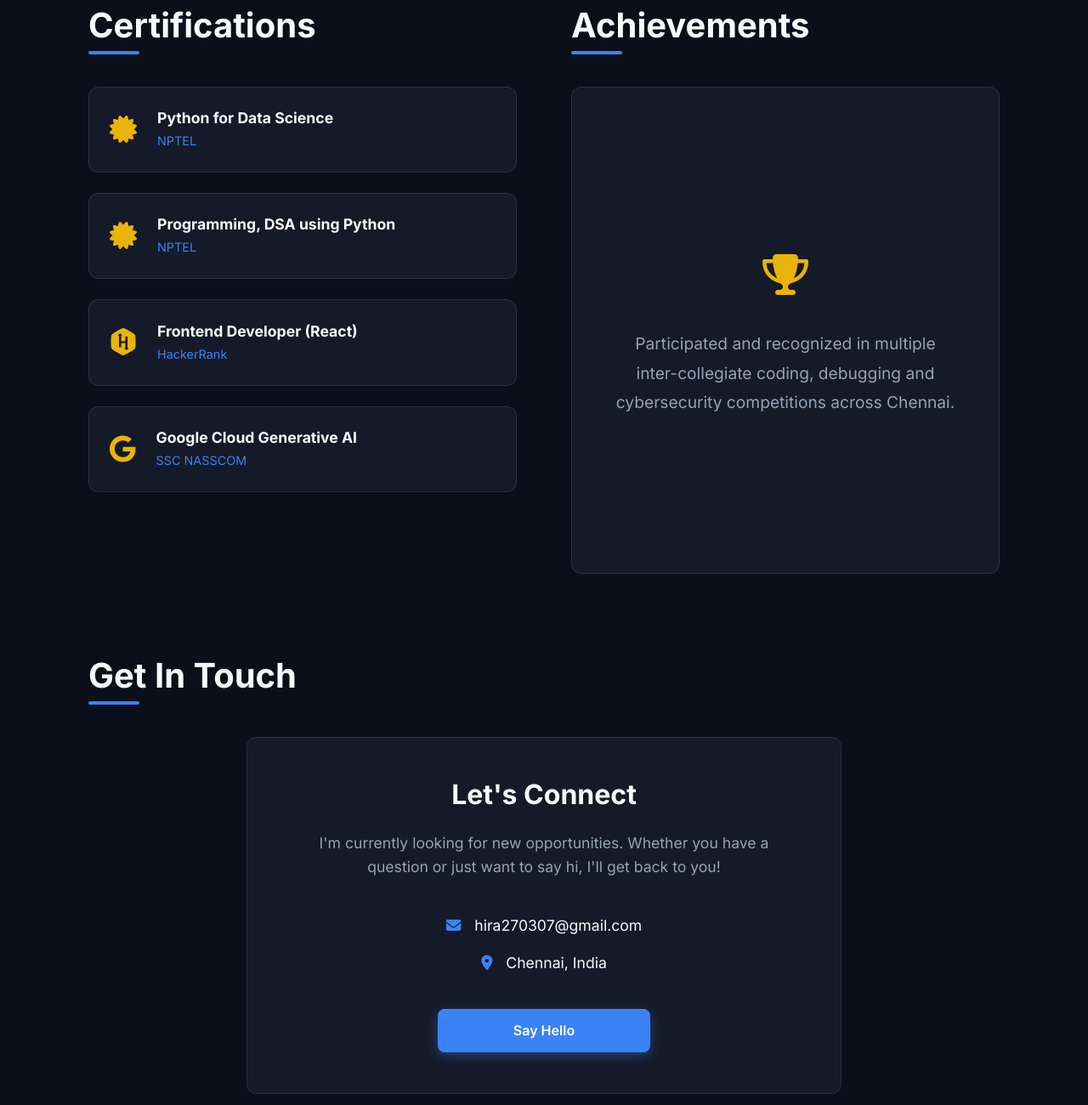
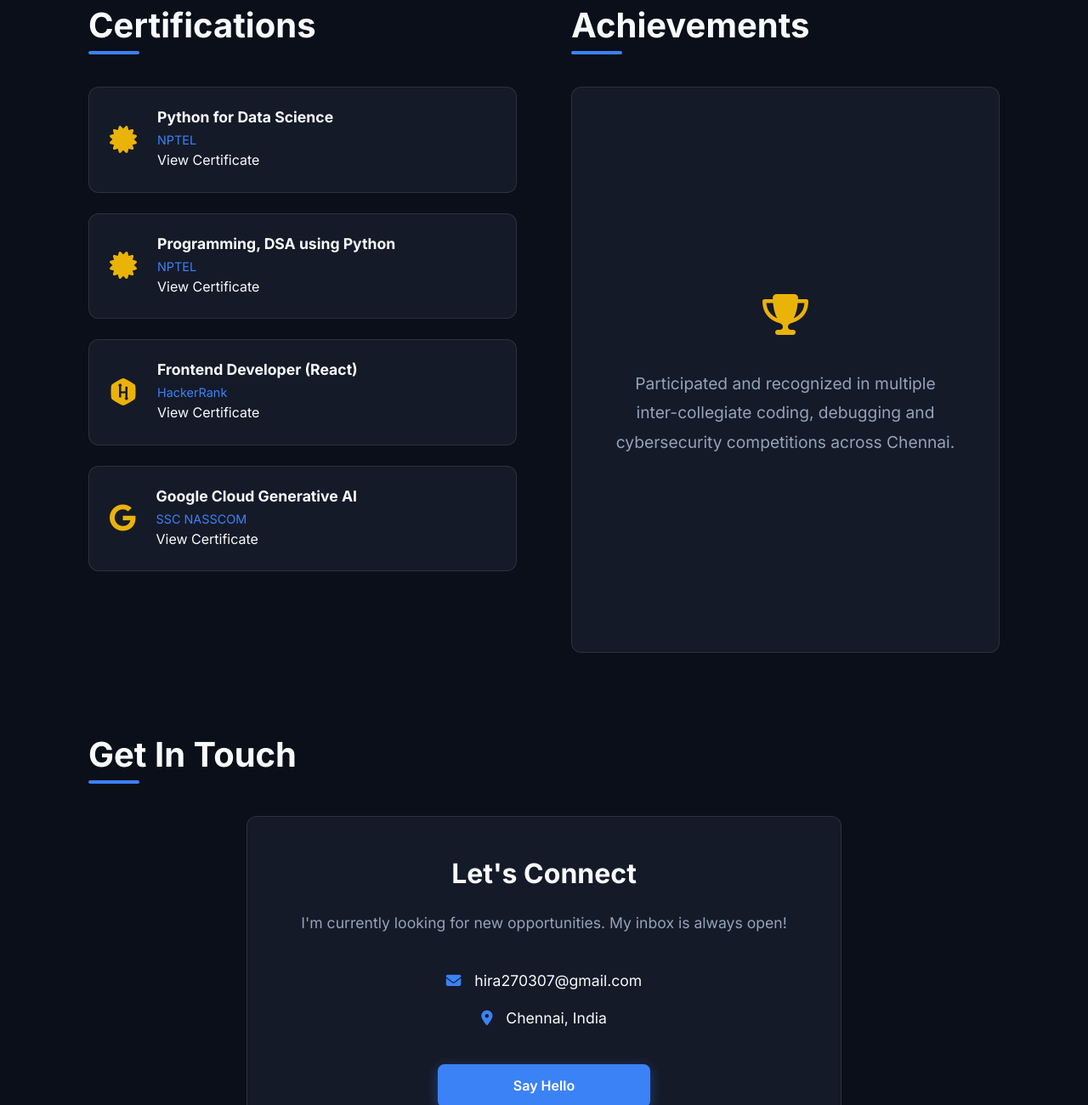
Before and after one commit to hira2737/portfolio, a plain HTML site: page index.html in a window 1280 px wide. Shown: the part 3624-4924 px from the top of the page at 85% size. Drawn offline with Linux system fonts and the light colour scheme.

Commit message:
Added my resume file

```diff
--- a/index.html
+++ b/index.html
@@ -44,7 +44,7 @@
                 <p class="location"><i class="fas fa-map-marker-alt"></i> Chennai, India</p>
                 <div class="hero-buttons">
                     <a href="#contact" class="btn primary-btn">Contact Me</a>
-                    <a href="HIRA'S Resume.pdf" class="btn secondary-btn" id="download-resume"><i class="fas fa-download"></i> Download Resume</a>
+                    <a href="resume.pdf" class="btn secondary-btn" download><i class="fas fa-download"></i> Download Resume</a>
                 </div>
                 <div class="social-links">
                     <a href="https://github.com/hira2737" aria-label="GitHub"><i class="fab fa-github"></i></a>
@@ -173,6 +173,7 @@
                             <div class="cert-details">
                                 <h4>Python for Data Science</h4>
                                 <p class="issuer">NPTEL</p>
+                                <a href="https://drive.google.com/file/d/1XtzOM83zRyOxO8GbngLdDXbh927f9Hou/view" target="_blank" class="cert-link">View Certificate</a>
                             </div>
                         </div>
                         <div class="cert-item card hover-effect">
@@ -180,6 +181,7 @@
                             <div class="cert-details">
                                 <h4>Programming, DSA using Python</h4>
                                 <p class="issuer">NPTEL</p>
+                                <a href="https://media.licdn.com/dms/document/media/v2/D4E2DAQFlSA2Y92fLgA/profile-treasury-document-pdf-analyzed/B4EZmfSO1GHIAk-/0/1759313989597?e=1773878400&v=beta&t=jTIwGf2r8AIbyoKjILFqWaP-zkt7WEUdWx1JjX62-x4" target="_blank" class="cert-link">View Certificate</a>
                             </div>
                         </div>
                         <div class="cert-item card hover-effect">
@@ -187,6 +189,7 @@
                             <div class="cert-details">
                                 <h4>Frontend Developer (React)</h4>
                                 <p class="issuer">HackerRank</p>
+                                <a href="https://www.hackerrank.com/certificates/950bf7e2d490" target="_blank" class="cert-link">View Certificate</a>
                             </div>
                         </div>
                         <div class="cert-item card hover-effect">
@@ -194,6 +197,7 @@
                             <div class="cert-details">
                                 <h4>Google Cloud Generative AI</h4>
                                 <p class="issuer">SSC NASSCOM</p>
+                                <a href="https://fsp-assessment-certificates.s3.ap-southeast-1.amazonaws.com/%27/s3/buckets/fsp-assessment-certificates%27/HIRA%2BNANDHANI%2BM_152838419.pdf.pdf" target="_blank" class="cert-link">View Certificate</a>
                             </div>
                         </div>
                     </div>
@@ -214,7 +218,7 @@
             <div class="contact-container">
                 <div class="contact-info card">
                     <h3>Let's Connect</h3>
-                    <p>I'm currently looking for new opportunities. Whether you have a question or just want to say hi, I'll get back to you!</p>
+                    <p>I'm currently looking for new opportunities. My inbox is always open!</p>
                     <div class="contact-methods">
                         <div class="method">
                             <i class="fas fa-envelope"></i>
```
Also changed, not shown: 2 other files.
